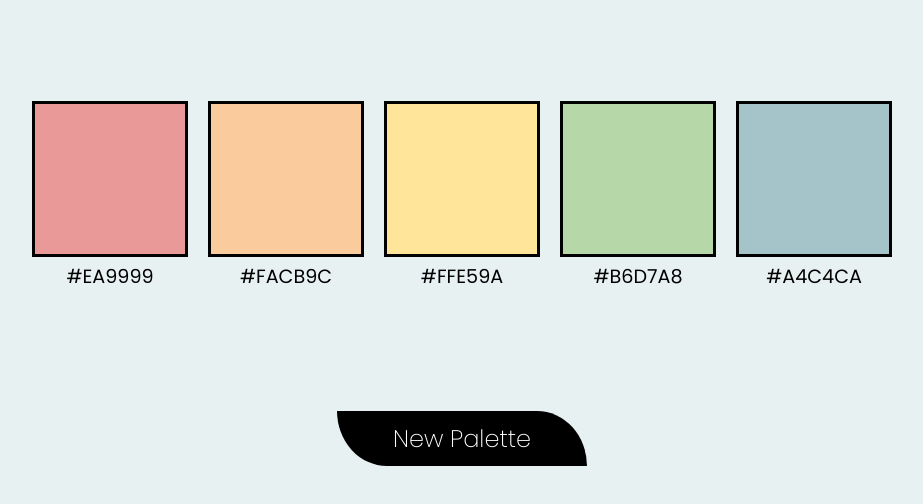
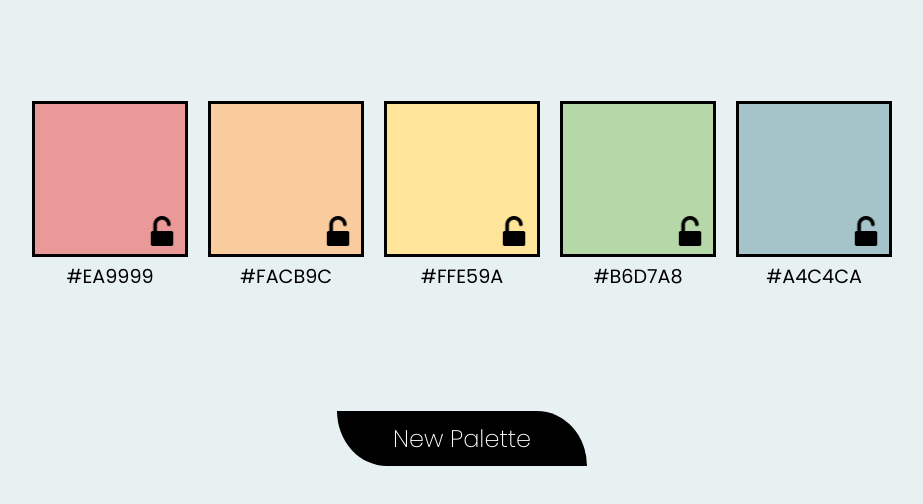
Before and after one commit to mbenfowler/coloRandom, a plain HTML site: page index.html in a window 1280 px wide. Shown: the part 232-736 px from the top of the page, without its empty margins (178-1101 px from the left). Drawn offline with Linux system fonts and the light colour scheme.

Commit message:
Add lock images with styling and toggle function

```diff
--- a/index.html
+++ b/index.html
@@ -15,23 +15,33 @@
         </header>
         <section class="main-display">
             <div class="color-container">
-                <div class="color-box" id="b1"></div>
+                <div class="color-box" id="b1">
+                    <img src="./assets/unlocked.png" class="lock-box">
+                </div>
                 <div class="hex-code">#EA9999</div>
             </div>
             <div class="color-container">
-                <div class="color-box" id="b2"></div>
+                <div class="color-box" id="b2">
+                    <img src="./assets/unlocked.png" class="lock-box">
+                </div>
                 <div class="hex-code">#FACB9C</div>
             </div>
             <div class="color-container">
-                <div class="color-box" id="b3"></div>
+                <div class="color-box" id="b3">
+                    <img src="./assets/unlocked.png" class="lock-box">
+                </div>
                 <div class="hex-code">#FFE59A</div>
             </div>
             <div class="color-container">
-                <div class="color-box" id="b4"></div>
+                <div class="color-box" id="b4">
+                    <img src="./assets/unlocked.png" class="lock-box">
+                </div>
                 <div class="hex-code">#B6D7A8</div>
             </div>
             <div class="color-container">
-                <div class="color-box" id="b5"></div>
+                <div class="color-box" id="b5">
+                    <img src="./assets/unlocked.png" class="lock-box">
+                </div>
                 <div class="hex-code">#A4C4CA</div>
             </div>
         </section>
@@ -42,5 +52,6 @@
             </button>
             <div class="button-box-r"></div>
         </section>
+        <script src="./main.js"></script>
     </body>
 </html>
--- a/main.js
+++ b/main.js
@@ -1,3 +1,19 @@
+var lockButton = document.querySelector('.main-display');
+
+lockButton.addEventListener('click', function(event) {
+    if (event.target.className === 'lock-box') {
+        lockToggle(event);
+    }
+});
+
 function getRandomHex() {
     return (Math.floor(Math.random() * 16777216).toString(16).padStart(6, 0));
 }
+
+function lockToggle(event) {
+    if (event.target.src === 'file:///Users/jason/turing/1mod/projects/coloRandom/assets/unlocked.png') {
+        event.target.src = 'file:///Users/jason/turing/1mod/projects/coloRandom/assets/locked.png'
+    } else {
+        event.target.src = 'file:///Users/jason/turing/1mod/projects/coloRandom/assets/unlocked.png'
+    }
+}
--- a/styles.css
+++ b/styles.css
@@ -52,9 +52,24 @@ button {
 }
 
 .color-box {
+    position: relative;
     height: 150px;
     width: 150px;
     border: solid;
+}
+
+.lock-box {
+    position: absolute;
+    bottom: 0;
+    right: 0;
+    height: 30px;
+    width: 30px;
+    padding: 8px;
+    text-align: center;
+}
+
+.lock-box:hover {
+    transform: scale(1.3);
 }
 
 .hex-code {
```
